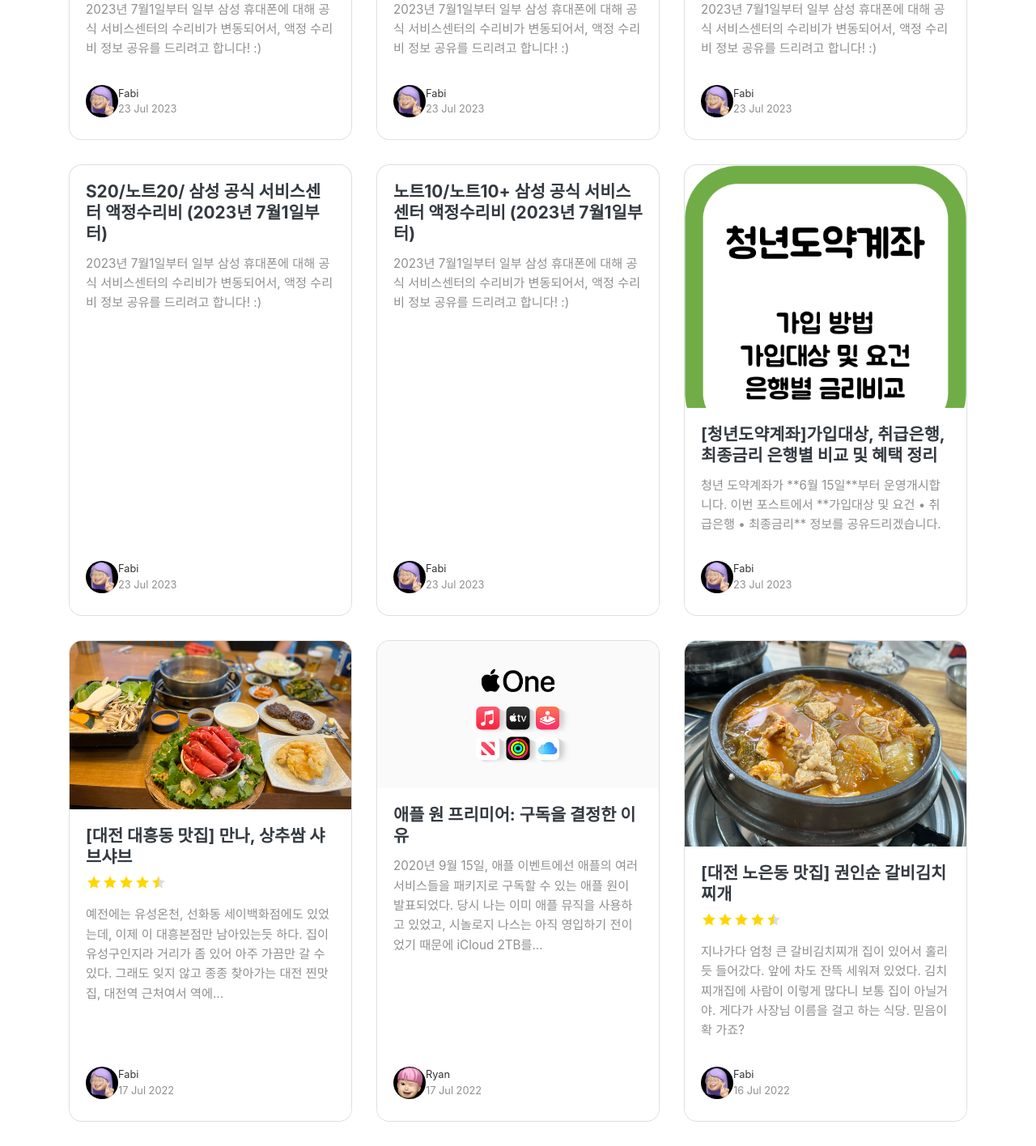
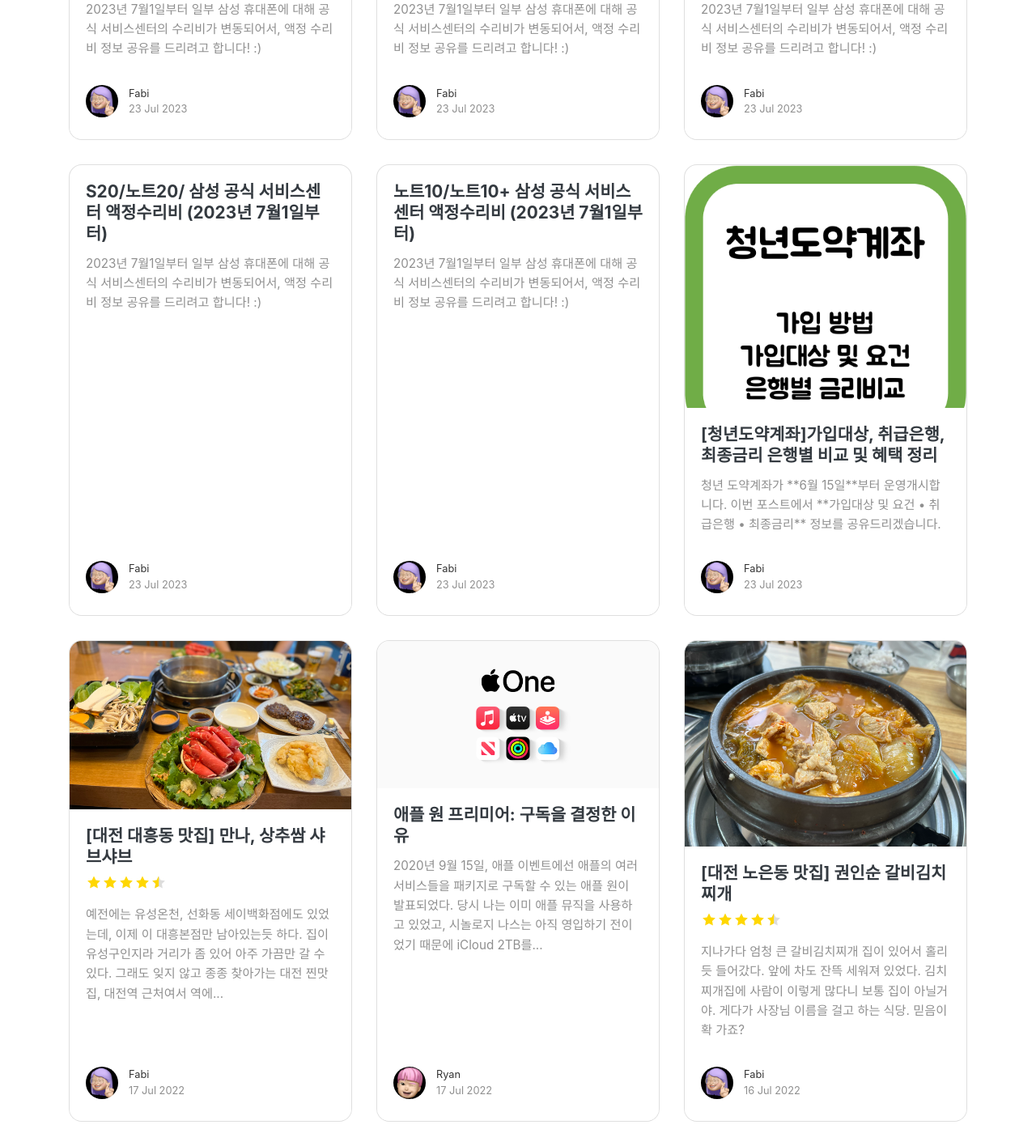
Before and after one commit to ryanlee92/ryanlee92.github.io, a Jekyll site: the page built from index.html, in a window 1280 px wide. Shown: the part 401-1817 px from the top of the page at 81% size. Built offline with Jekyll 4.4.1, drawn with Linux system fonts in a browser that asks for light colours; nearby versions of some CDN libraries; the list of posts is cut into pages by our own code.

Commit message:
add margin 13

```diff
--- a/assets/css/screen.css
+++ b/assets/css/screen.css
@@ -187,6 +187,7 @@
     width: 40px;
     border-radius: 100%;
     aspect-ratio: 1 !important;
+    margin-right: 13px;
 }
 
 .post-top-meta {
```
